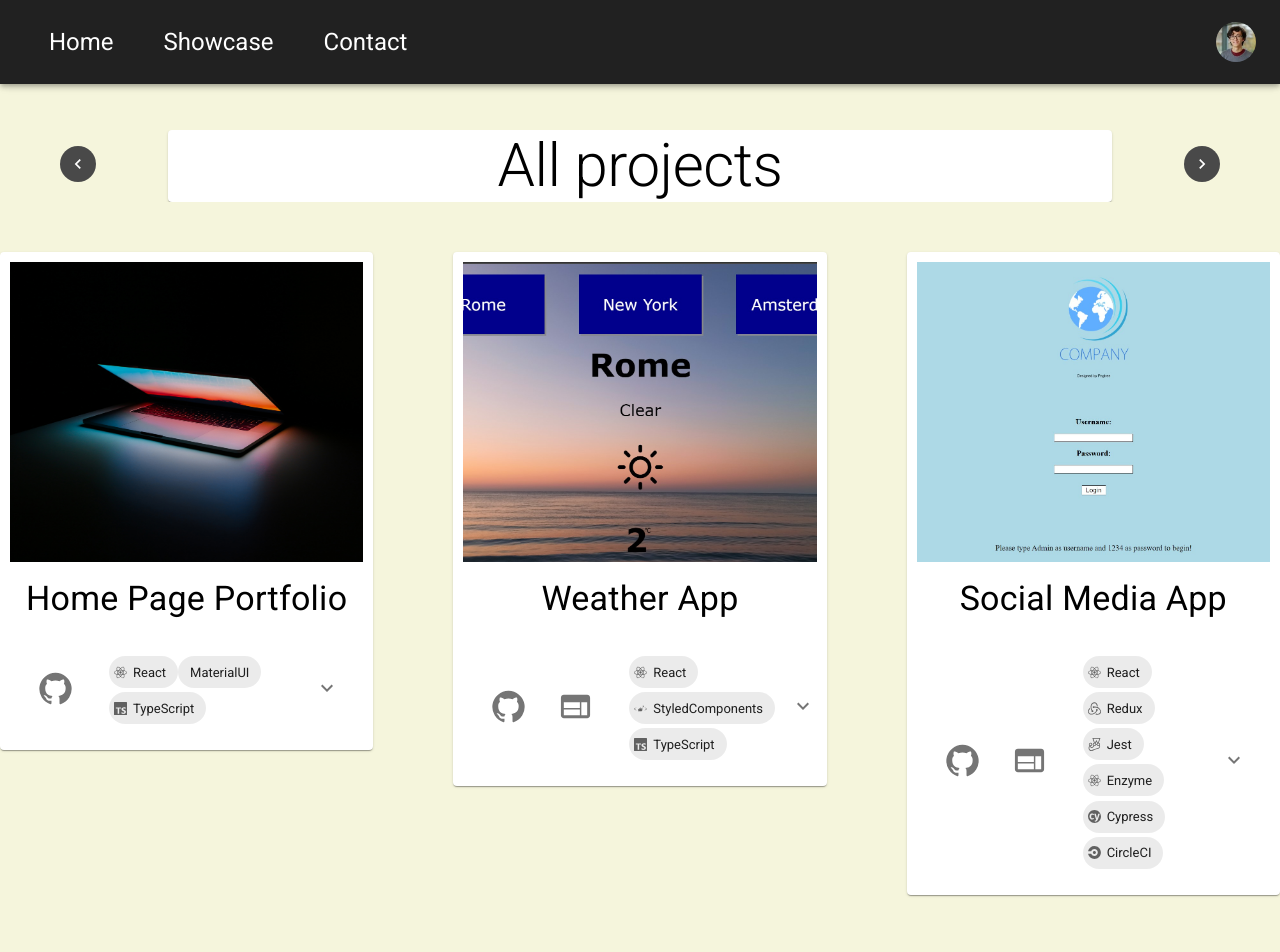
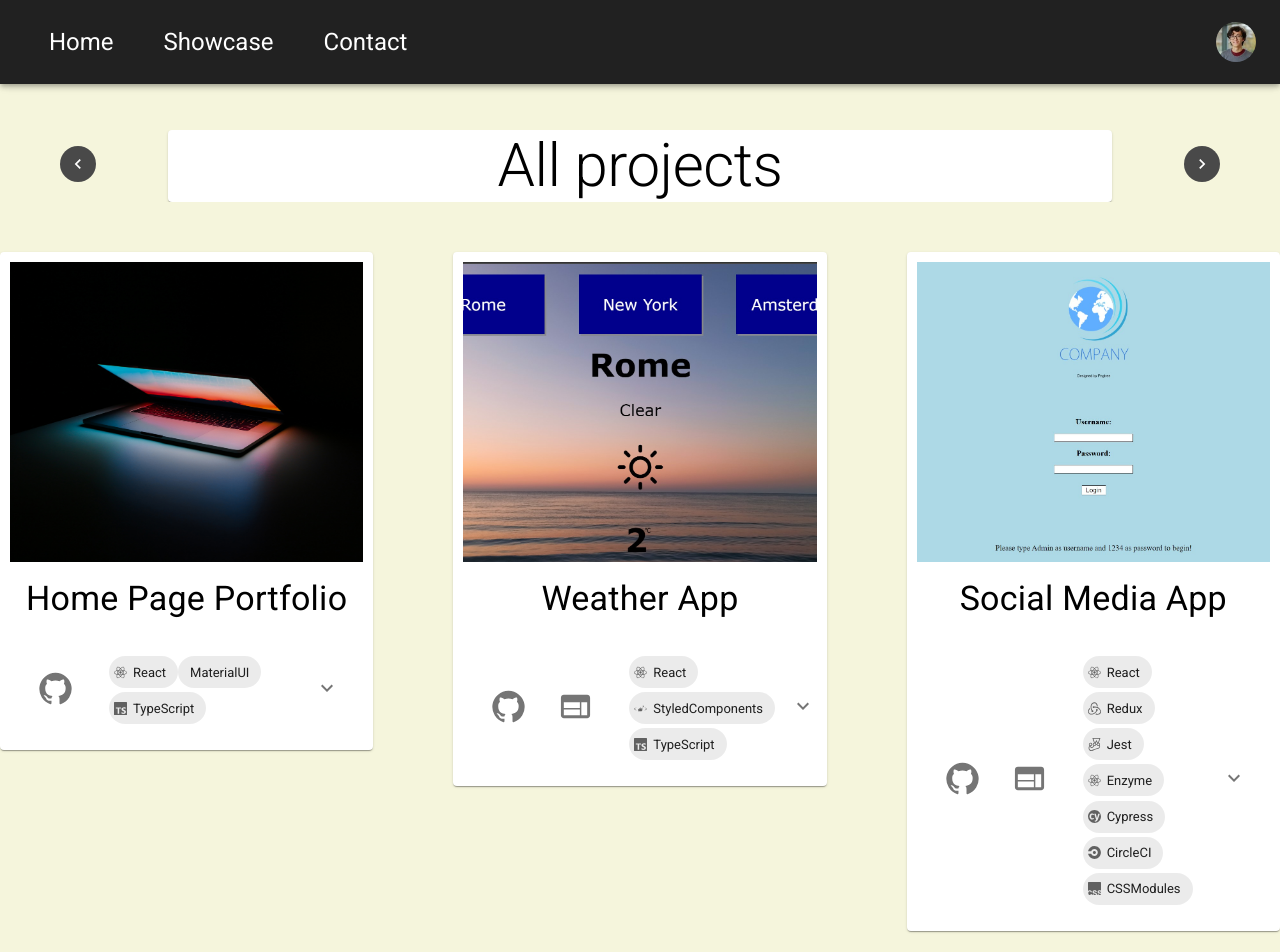
Before and after one commit to genericdude1998/Portfolio-Home-Page, a React app: page /showcase in a window 1280 px wide. Shown: the top 952 px of the page. Built offline with nearby package versions, Linux system fonts and the light colour scheme.

Commit message:
added cssmodules

```diff
--- a/src/helpers.tsx
+++ b/src/helpers.tsx
@@ -1,6 +1,6 @@
 import React from 'react';
 import {FaReact} from 'react-icons/fa';
-import {SiCircleci, SiCypress, SiJest, SiRedux, SiStyledcomponents, SiTypescript, SiUnity} from 'react-icons/si';
+import {SiCircleci, SiCsswizardry, SiCypress, SiJest, SiRedux, SiStyledcomponents, SiTypescript, SiUnity} from 'react-icons/si';
 import {Gi3DGlasses, GiInfinity} from 'react-icons/gi';
 import { SiCsharp } from 'react-icons/si';
 export function GetTagIcon(tag:string){
@@ -17,6 +17,7 @@ export function GetTagIcon(tag:string){
         case 'Procedural Generation': return <GiInfinity/>;
         case 'Unity': return <SiUnity/>;
         case 'CircleCI': return <SiCircleci/>;
+        case 'CSSModules': return <SiCsswizardry/>
         default:
             break;
     }
--- a/src/projects.ts
+++ b/src/projects.ts
@@ -49,7 +49,7 @@ export const projects: Project[] = [
         github: 'https://github.com/genericdude1998/Social-Media-App-Portfolio',
         live: 'https://genericdude1998.github.io/Social-Media-App-Portfolio/',
         type:ProjectTypes.React,
-        tags: ['React', 'Redux', 'Jest', 'Enzyme', 'Cypress', 'CircleCI'],
+        tags: ['React', 'Redux', 'Jest', 'Enzyme', 'Cypress', 'CircleCI', 'CSSModules'],
     },
     {
         id:3,
```
